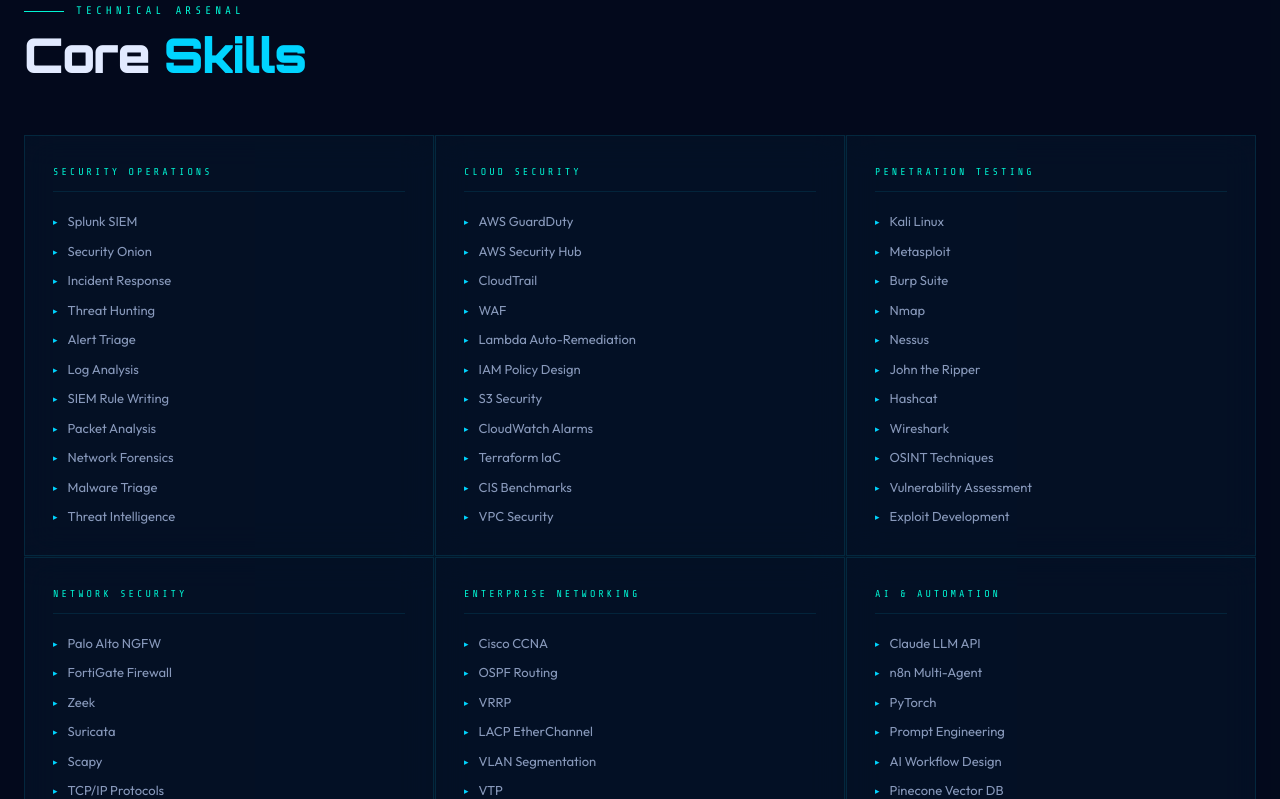
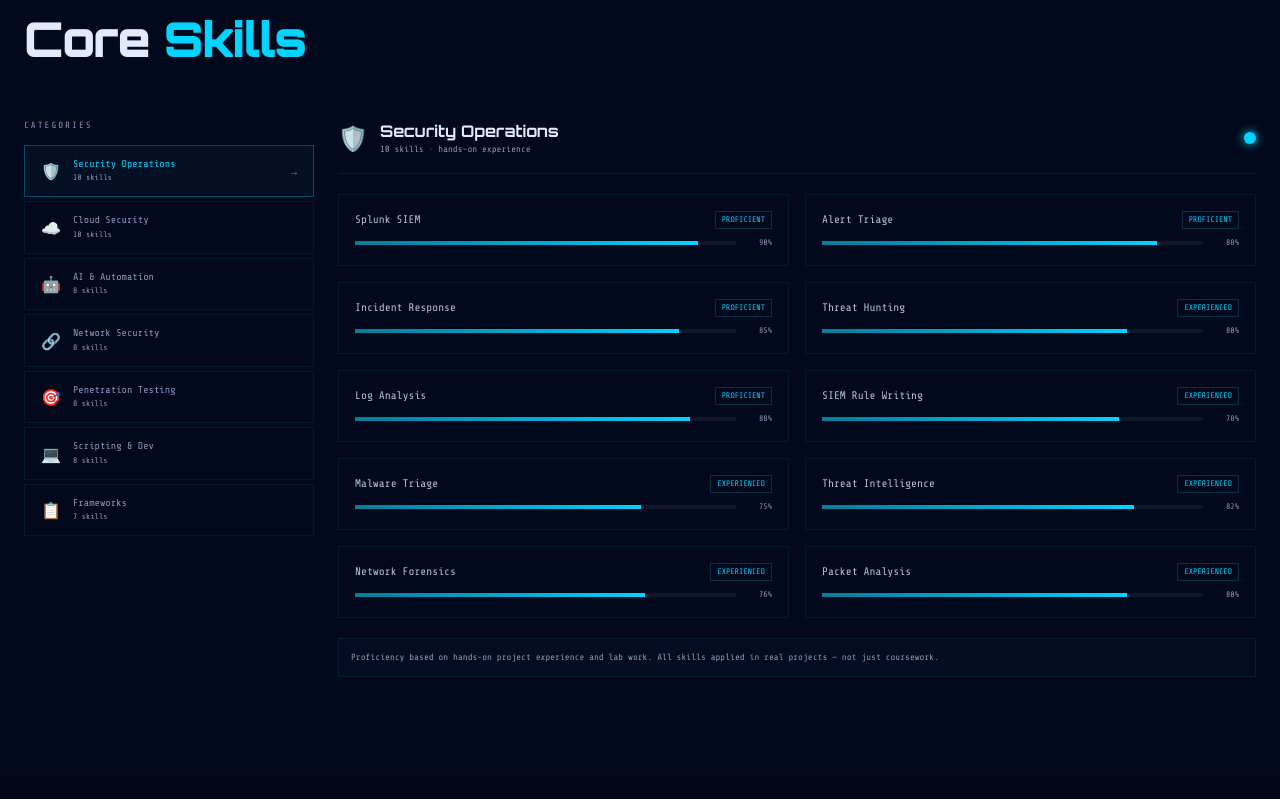
Before and after one commit to kamara1994/portfolio, a Next.js app: page / in a window 1280 px wide. Shown: the part 6021-6820 px from the top of the page. Built offline with nearby package versions, Linux system fonts and the light colour scheme; no server answers.

Commit message:
Add role switcher, command palette, skills rebuild, journey upgrade, 404, SEO

```diff
--- a/components/Skills.tsx
+++ b/components/Skills.tsx
@@ -1,36 +1,246 @@
 'use client'
-import { motion } from 'framer-motion'
+import { useState } from 'react'
+import { motion, AnimatePresence } from 'framer-motion'
 import SectionHeader from './ui/SectionHeader'
-import { skillGroups } from '@/data/index'
+
+const skillCategories = [
+  {
+    id: 'soc',
+    title: 'Security Operations',
+    icon: '🛡️',
+    color: '#00d4ff',
+    role: ['analyst', 'engineer'],
+    skills: [
+      { name: 'Splunk SIEM', level: 90 },
+      { name: 'Alert Triage', level: 88 },
+      { name: 'Incident Response', level: 85 },
+      { name: 'Threat Hunting', level: 80 },
+      { name: 'Log Analysis', level: 88 },
+      { name: 'SIEM Rule Writing', level: 78 },
+      { name: 'Malware Triage', level: 75 },
+      { name: 'Threat Intelligence', level: 82 },
+      { name: 'Network Forensics', level: 76 },
+      { name: 'Packet Analysis', level: 80 },
+    ],
+  },
+  {
+    id: 'cloud',
+    title: 'Cloud Security',
+    icon: '☁️',
+    color: '#00f5d4',
+    role: ['engineer', 'recruiter'],
+    skills: [
+      { name: 'AWS GuardDuty', level: 88 },
+      { name: 'Terraform IaC', level: 85 },
+      { name: 'Lambda Remediation', level: 82 },
+      { name: 'IAM Policy Design', level: 84 },
+      { name: 'CloudTrail', level: 86 },
+      { name: 'Security Hub', level: 80 },
+      { name: 'WAF', level: 78 },
+      { name: 'CIS Benchmarks', level: 80 },
+      { name: 'S3 Security', level: 82 },
+      { name: 'VPC Security', level: 78 },
+    ],
+  },
+  {
+    id: 'ai',
+    title: 'AI & Automation',
+    icon: '🤖',
+    color: '#a855f7',
+    role: ['engineer', 'recruiter'],
+    skills: [
+      { name: 'Claude LLM API', level: 92 },
+      { name: 'n8n Orchestration', level: 90 },
+      { name: 'PyTorch', level: 82 },
+      { name: 'Prompt Engineering', level: 88 },
+      { name: 'Pinecone Vector DB', level: 80 },
+      { name: 'AI Workflow Design', level: 87 },
+      { name: 'Gemini Flash', level: 78 },
+      { name: 'RAG Pipelines', level: 76 },
+    ],
+  },
+  {
+    id: 'network',
+    title: 'Network Security',
+    icon: '🔗',
+    color: '#38bdf8',
+    role: ['analyst', 'engineer'],
+    skills: [
+      { name: 'Palo Alto NGFW', level: 85 },
+      { name: 'Zeek / Suricata', level: 82 },
+      { name: 'Cisco IOS', level: 88 },
+      { name: 'IDS/IPS Systems', level: 84 },
+      { name: 'Scapy', level: 80 },
+      { name: 'TCP/IP Protocols', level: 90 },
+      { name: 'Wireshark', level: 86 },
+      { name: 'VPN Config', level: 78 },
+    ],
+  },
+  {
+    id: 'pentest',
+    title: 'Penetration Testing',
+    icon: '🎯',
+    color: '#ef4444',
+    role: ['analyst', 'engineer'],
+    skills: [
+      { name: 'Kali Linux', level: 85 },
+      { name: 'Metasploit', level: 80 },
+      { name: 'Burp Suite', level: 82 },
+      { name: 'Nmap', level: 88 },
+      { name: 'Nessus', level: 78 },
+      { name: 'OSINT Techniques', level: 84 },
+      { name: 'Vulnerability Assessment', level: 85 },
+      { name: 'Hashcat', level: 75 },
+    ],
+  },
+  {
+    id: 'dev',
+    title: 'Scripting & Dev',
+    icon: '💻',
+    color: '#f59e0b',
+    role: ['engineer'],
+    skills: [
+      { name: 'Python', level: 90 },
+      { name: 'Bash / PowerShell', level: 85 },
+      { name: 'REST APIs', level: 88 },
+      { name: 'TypeScript', level: 82 },
+      { name: 'Next.js / React', level: 85 },
+      { name: 'Docker', level: 78 },
+      { name: 'Flask', level: 80 },
+      { name: 'Terraform', level: 82 },
+    ],
+  },
+  {
+    id: 'frameworks',
+    title: 'Frameworks',
+    icon: '📋',
+    color: '#818cf8',
+    role: ['analyst', 'engineer', 'recruiter'],
+    skills: [
+      { name: 'MITRE ATT&CK', level: 90 },
+      { name: 'OWASP Top 10', level: 86 },
+      { name: 'NIST CSF', level: 82 },
+      { name: 'Kill Chain', level: 85 },
+      { name: 'Zero Trust', level: 80 },
+      { name: 'CIS Benchmarks', level: 82 },
+      { name: 'ISO 27001 Basics', level: 72 },
+    ],
+  },
+]
+
+function ProficiencyBar({ level, color }: { level: number; color: string }) {
+  return (
+    <div className="flex items-center gap-2 w-full">
+      <div className="flex-1 h-1 bg-[rgba(255,255,255,0.05)] overflow-hidden">
+        <motion.div
+          initial={{ width: 0 }}
+          whileInView={{ width: `${level}%` }}
+          viewport={{ once: true }}
+          transition={{ duration: 1, ease: 'easeOut' }}
+          className="h-full"
+          style={{ background: `linear-gradient(90deg, ${color}88, ${color})` }}
+        />
+      </div>
+      <span className="font-mono text-[8px] text-muted w-7 text-right">{level}%</span>
+    </div>
+  )
+}
 
 export default function Skills() {
+  const [activeCategory, setActiveCategory] = useState('soc')
+
+  const current = skillCategories.find(c => c.id === activeCategory)!
+
   return (
-    <section id="skills" className="relative z-10 py-28 px-6 bg-[rgba(5,14,36,0.4)]">
+    <section id="skills" className="relative z-10 py-24 px-6 bg-[rgba(5,14,36,0.4)]">
       <div className="max-w-7xl mx-auto">
         <SectionHeader label="Technical Arsenal" title="Core " accent="Skills" />
-        <div className="grid grid-cols-1 sm:grid-cols-2 lg:grid-cols-3 gap-px bg-[rgba(0,212,255,0.05)]">
-          {skillGroups.map((group, i) => (
-            <motion.div
-              key={group.title}
-              initial={{ opacity: 0, y: 30 }}
-              whileInView={{ opacity: 1, y: 0 }}
-              viewport={{ once: true }}
-              transition={{ delay: i * 0.06 }}
-              className="glass-card p-7 hover:border-[rgba(0,212,255,0.25)] transition-colors"
+
+        <div className="grid grid-cols-1 lg:grid-cols-4 gap-6">
+
+          {/* Category sidebar */}
+          <div className="lg:col-span-1">
+            <div className="font-mono text-[9px] text-muted tracking-[2px] uppercase mb-3">Categories</div>
+            <div className="space-y-1">
+              {skillCategories.map(cat => (
+                <button
+                  key={cat.id}
+                  onClick={() => setActiveCategory(cat.id)}
+                  className="w-full text-left flex items-center gap-3 px-4 py-3 border transition-all duration-200"
+                  style={{
+                    borderColor: activeCategory === cat.id ? `${cat.color}50` : 'rgba(0,212,255,0.08)',
+                    background: activeCategory === cat.id ? `${cat.color}08` : 'transparent',
+                  }}
                 >
-              <div className="font-mono text-[10px] tracking-[3px] uppercase text-neon mb-5 pb-3 border-b border-[rgba(0,212,255,0.1)]">
-                {group.title}
+                  <span className="text-base shrink-0">{cat.icon}</span>
+                  <div className="flex-1 min-w-0">
+                    <div className="font-mono text-[10px] leading-tight truncate"
+                      style={{ color: activeCategory === cat.id ? cat.color : '#8899bb' }}>
+                      {cat.title}
                     </div>
-              <div className="space-y-2.5">
-                {group.skills.map(skill => (
-                  <div key={skill} className="flex items-center gap-2.5 text-[13px] text-muted">
-                    <span className="text-cyan text-[9px]">▸</span>
-                    {skill}
+                    <div className="font-mono text-[8px] text-muted mt-0.5">{cat.skills.length} skills</div>
                   </div>
+                  {activeCategory === cat.id && (
+                    <span className="font-mono text-[10px] shrink-0" style={{ color: cat.color }}>→</span>
+                  )}
+                </button>
               ))}
             </div>
+          </div>
+
+          {/* Skills panel */}
+          <div className="lg:col-span-3">
+            <AnimatePresence mode="wait">
+              <motion.div
+                key={activeCategory}
+                initial={{ opacity: 0, x: 20 }}
+                animate={{ opacity: 1, x: 0 }}
+                exit={{ opacity: 0, x: -20 }}
+                transition={{ duration: 0.2 }}
+              >
+                {/* Panel header */}
+                <div className="flex items-center justify-between mb-5 pb-4 border-b border-[rgba(0,212,255,0.1)]">
+                  <div className="flex items-center gap-3">
+                    <span className="text-2xl">{current.icon}</span>
+                    <div>
+                      <div className="font-orbitron text-base font-bold text-[#e2eaff]">{current.title}</div>
+                      <div className="font-mono text-[9px] text-muted">{current.skills.length} skills · hands-on experience</div>
+                    </div>
+                  </div>
+                  <div className="w-3 h-3 rounded-full" style={{ background: current.color, boxShadow: `0 0 10px ${current.color}` }} />
+                </div>
+
+                {/* Skills grid with bars */}
+                <div className="grid grid-cols-1 sm:grid-cols-2 gap-4">
+                  {current.skills.map((skill, i) => (
+                    <motion.div
+                      key={skill.name}
+                      initial={{ opacity: 0, y: 10 }}
+                      animate={{ opacity: 1, y: 0 }}
+                      transition={{ delay: i * 0.04 }}
+                      className="p-4 border border-[rgba(0,212,255,0.08)] hover:border-[rgba(0,212,255,0.2)] transition-colors"
+                    >
+                      <div className="flex items-center justify-between mb-2">
+                        <span className="font-mono text-[11px] text-[#b0c4d8]">{skill.name}</span>
+                        <span className="font-mono text-[8px] px-1.5 py-0.5 border text-[8px]"
+                          style={{ color: current.color, borderColor: `${current.color}30` }}>
+                          {skill.level >= 85 ? 'PROFICIENT' : skill.level >= 75 ? 'EXPERIENCED' : 'FAMILIAR'}
+                        </span>
+                      </div>
+                      <ProficiencyBar level={skill.level} color={current.color} />
                     </motion.div>
                   ))}
+                </div>
+
+                {/* Bottom note */}
+                <div className="mt-5 p-3 border border-[rgba(0,212,255,0.08)] bg-[rgba(0,212,255,0.02)]">
+                  <p className="font-mono text-[9px] text-muted">
+                    Proficiency based on hands-on project experience and lab work. All skills applied in real projects — not just coursework.
+                  </p>
+                </div>
+              </motion.div>
+            </AnimatePresence>
+          </div>
         </div>
       </div>
     </section>
```
Lines whose indentation alone changed are shown as unchanged.
